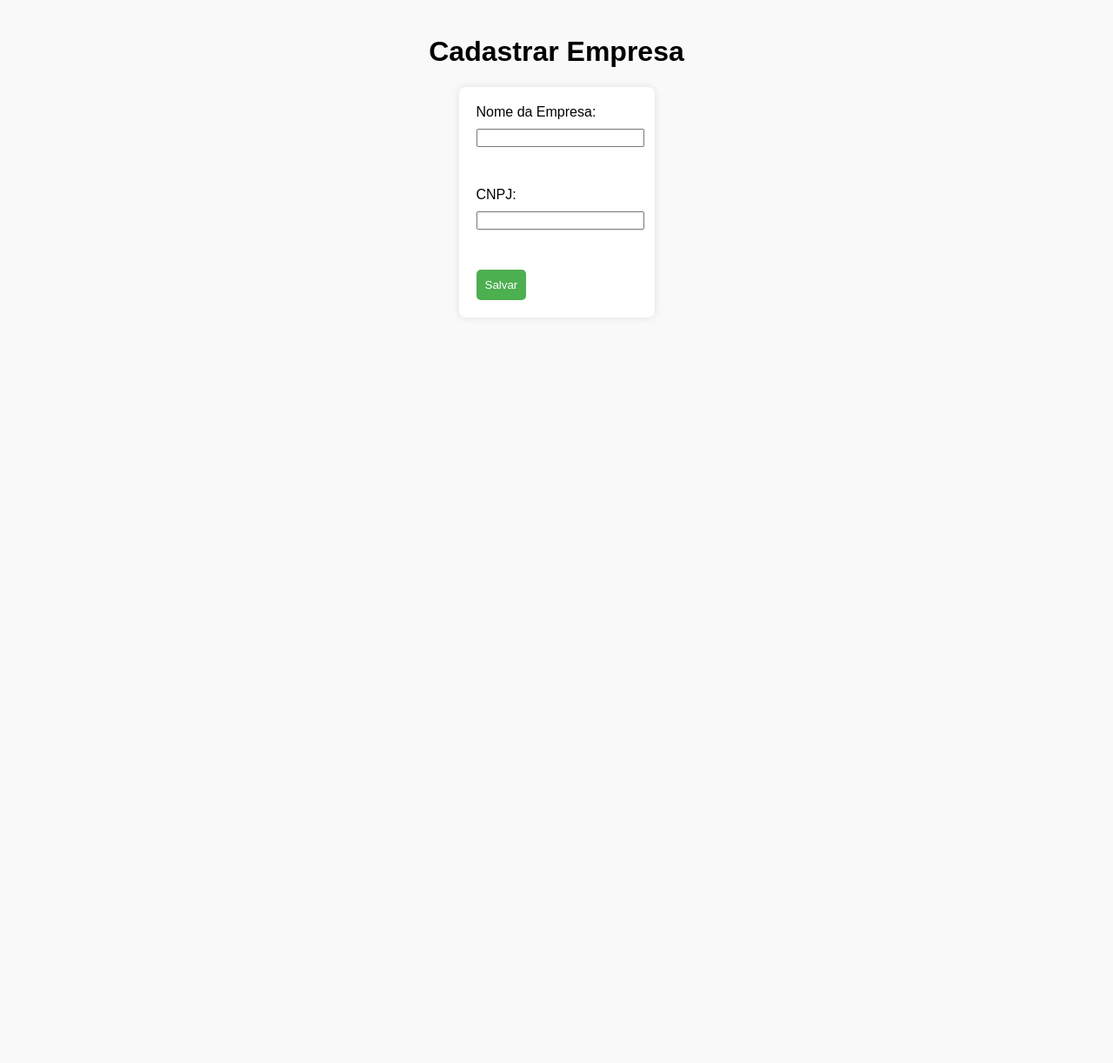
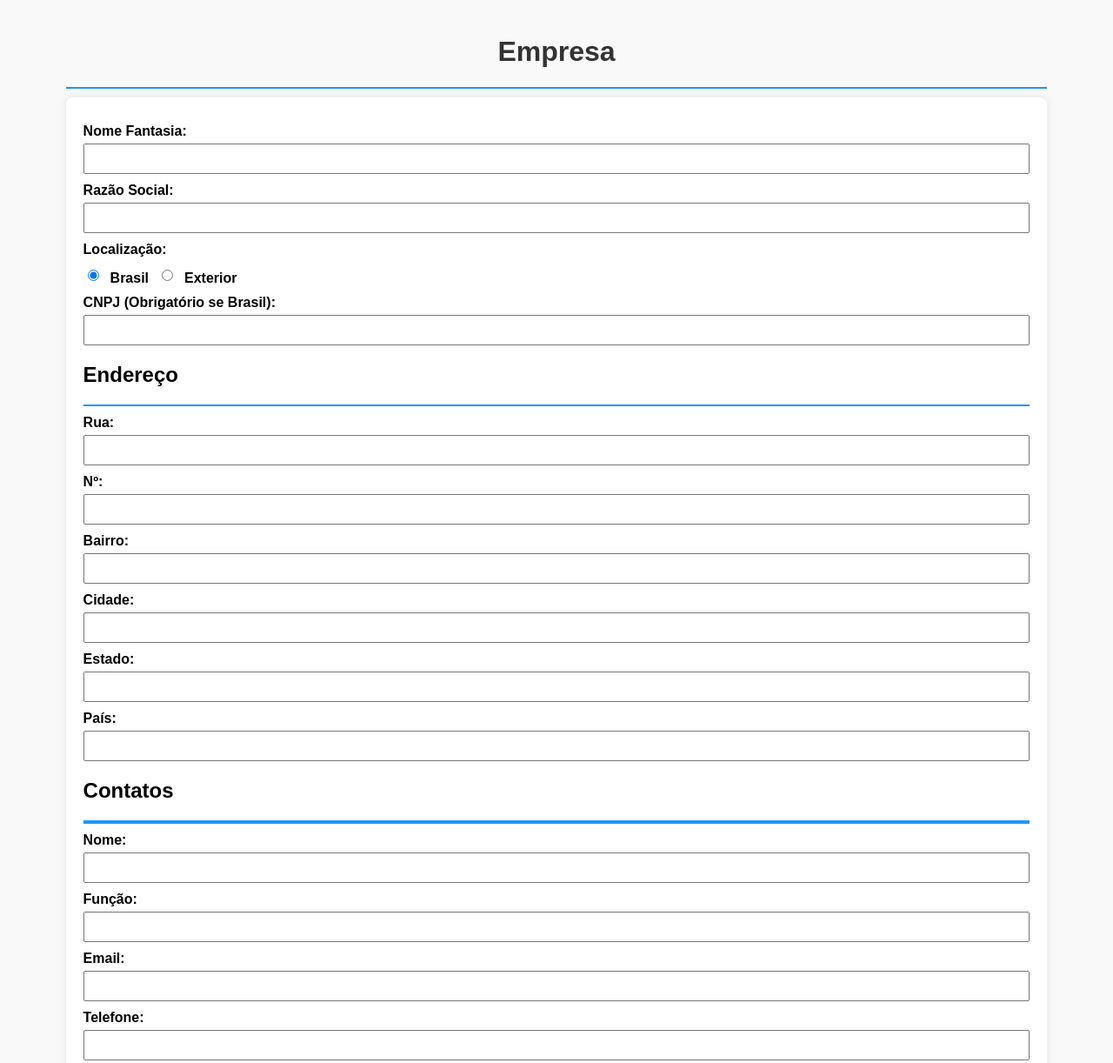
Before and after one commit to GiovanniRosadosAnjos/AuditoriaOMD, a plain HTML site: page cadastrar-empresa.html in a window 1280 px wide. Shown: the top 1222 px of the page at 87% size. Before the commit the page ends 800 px from the top, so only its background shows below. Drawn offline with Linux system fonts and the light colour scheme.

Commit message:
Add files via upload

```diff
--- a/cadastrar-empresa.css
+++ b/cadastrar-empresa.css
@@ -1,5 +1,66 @@
-body { font-family: Arial, sans-serif; text-align: center; background-color: #f9f9f9; margin: 0; padding: 20px; }
-form { display: inline-block; text-align: left; background: #fff; padding: 20px; border-radius: 8px; box-shadow: 0 0 10px rgba(0,0,0,0.1); }
-label, input { display: block; margin-bottom: 10px; width: 100%; }
-button { background-color: #4CAF50; color: white; border: none; padding: 10px; border-radius: 5px; cursor: pointer; }
-button:hover { background-color: #45a049; }
+body {
+    font-family: Arial, sans-serif;
+    background-color: #f9f9f9;
+    margin: 0;
+    padding: 20px 2cm;
+}
+
+h1 {
+    text-align: center;
+    color: #333;
+}
+
+.linha-fina {
+    border: 0;
+    border-top: 2px solid #2196F3;
+    margin: 10px 0;
+}
+
+.linha-grossa {
+    border: 0;
+    border-top: 4px solid #2196F3;
+    margin: 10px 0;
+}
+
+form {
+    background: #fff;
+    padding: 20px;
+    border-radius: 8px;
+    box-shadow: 0 0 10px rgba(0,0,0,0.1);
+}
+
+label {
+    display: block;
+    margin-top: 10px;
+    font-weight: bold;
+}
+
+.inline-radio {
+    display: flex;
+    align-items: center;
+    gap: 10px;
+    margin-top: 5px;
+}
+
+input[type=text],
+input[type=email],
+input[type=tel] {
+    width: 100%;
+    padding: 8px;
+    margin-top: 5px;
+    box-sizing: border-box;
+}
+
+button {
+    margin-top: 20px;
+    background-color: #4CAF50;
+    color: white;
+    border: none;
+    padding: 10px 20px;
+    border-radius: 5px;
+    cursor: pointer;
+}
+
+button:hover {
+    background-color: #45a049;
+}
--- a/cadastrar-empresa.html
+++ b/cadastrar-empresa.html
@@ -7,14 +7,79 @@
     <link rel="stylesheet" href="cadastrar-empresa.css">
 </head>
 <body>
-    <h1>Cadastrar Empresa</h1>
+    <h1>Empresa</h1>
+    <hr class="linha-fina">
+
     <form id="formEmpresa">
-        <label for="nome">Nome da Empresa:</label>
-        <input type="text" id="nome" name="nome" required><br><br>
-        <label for="cnpj">CNPJ:</label>
-        <input type="text" id="cnpj" name="cnpj" required><br><br>
+        <label for="nomeFantasia">Nome Fantasia:</label>
+        <input type="text" id="nomeFantasia" name="nomeFantasia" required>
+
+        <label for="razaoSocial">Razão Social:</label>
+        <input type="text" id="razaoSocial" name="razaoSocial" required>
+
+        <label>Localização:</label>
+        <div class="inline-radio">
+            <input type="radio" id="brasil" name="localizacao" value="brasil" checked>
+            <label for="brasil">Brasil</label>
+            <input type="radio" id="exterior" name="localizacao" value="exterior">
+            <label for="exterior">Exterior</label>
+        </div>
+
+        <label for="cnpj">CNPJ (Obrigatório se Brasil):</label>
+        <input type="text" id="cnpj" name="cnpj">
+
+        <h2>Endereço</h2>
+        <hr class="linha-fina">
+
+        <label for="rua">Rua:</label>
+        <input type="text" id="rua" name="rua">
+
+        <label for="numero">Nº:</label>
+        <input type="text" id="numero" name="numero">
+
+        <label for="bairro">Bairro:</label>
+        <input type="text" id="bairro" name="bairro">
+
+        <label for="cidade">Cidade:</label>
+        <input type="text" id="cidade" name="cidade">
+
+        <label for="estado">Estado:</label>
+        <input type="text" id="estado" name="estado">
+
+        <label for="pais">País:</label>
+        <input type="text" id="pais" name="pais">
+
+        <h2>Contatos</h2>
+        <hr class="linha-grossa">
+
+        <label for="contatoNome">Nome:</label>
+        <input type="text" id="contatoNome" name="contatoNome">
+
+        <label for="funcao">Função:</label>
+        <input type="text" id="funcao" name="funcao">
+
+        <label for="email">Email:</label>
+        <input type="email" id="email" name="email">
+
+        <label for="telefone">Telefone:</label>
+        <input type="tel" id="telefone" name="telefone">
+
         <button type="submit">Salvar</button>
     </form>
-    <script src="cadastrar-empresa.js"></script>
+
+    <script>
+        document.getElementById('formEmpresa').addEventListener('submit', function(e) {
+            e.preventDefault();
+            const localizacao = document.querySelector('input[name=\"localizacao\"]:checked').value;
+            const cnpj = document.getElementById('cnpj').value;
+
+            if (localizacao === 'brasil' && cnpj.trim() === '') {
+                alert('Por favor, preencha o CNPJ para empresas no Brasil.');
+                return;
+            }
+
+            alert('Empresa cadastrada com sucesso!');
+        });
+    </script>
 </body>
 </html>
```
